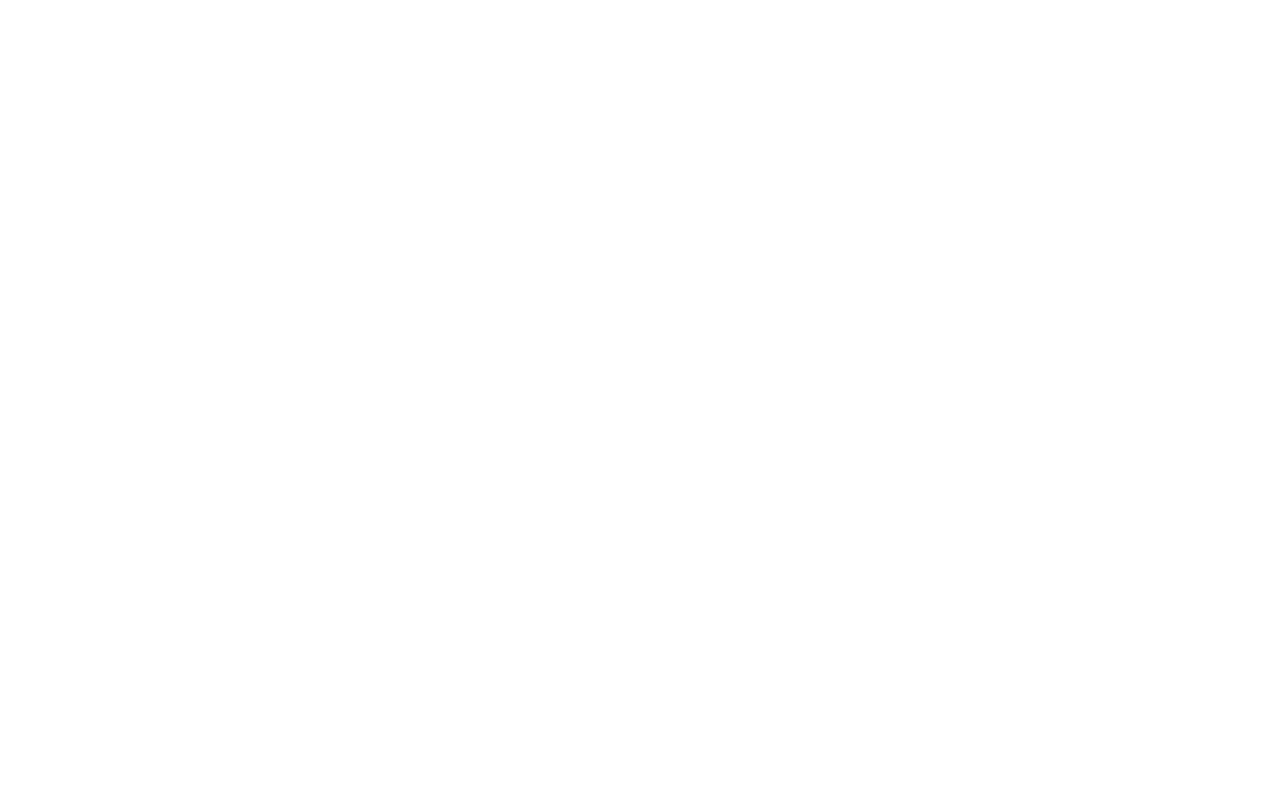
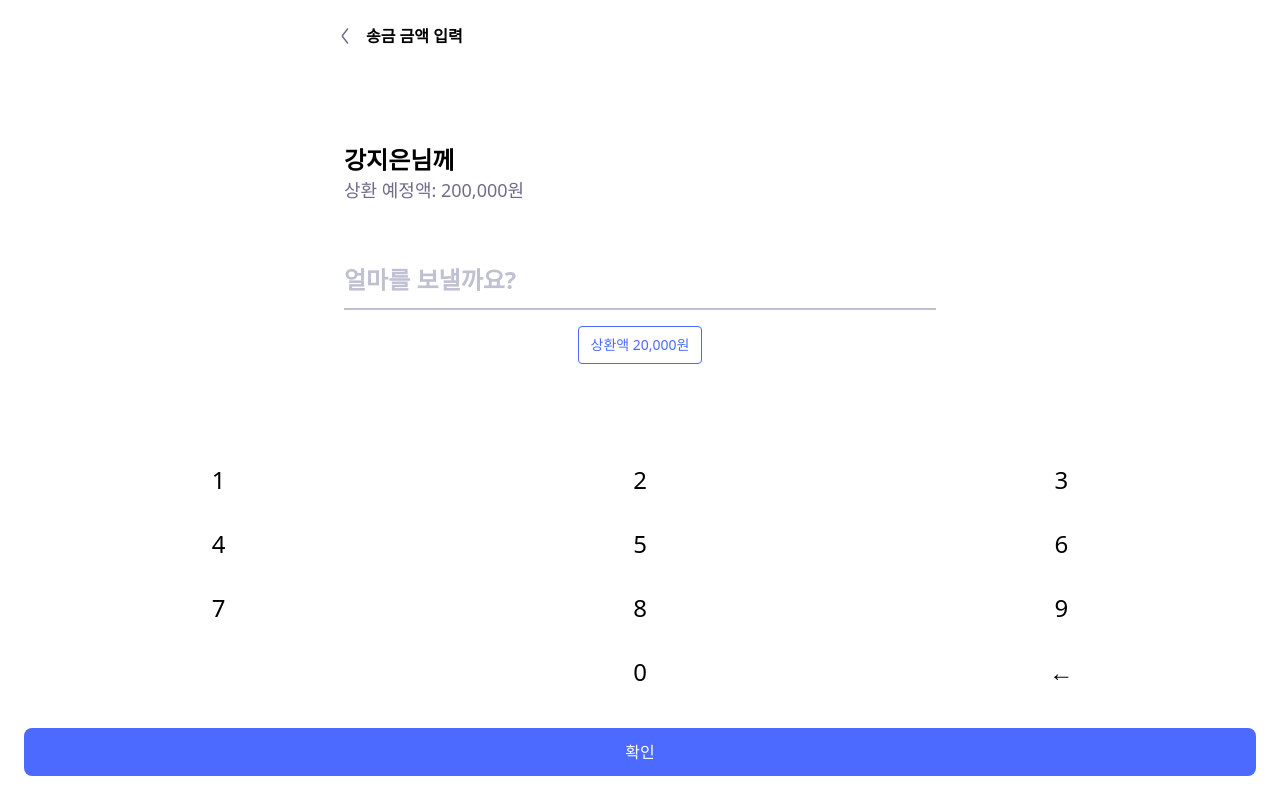
Before and after one commit to FormMate205/FormMate, a React (Vite) app in the folder Frontend/: page /transfer/amount in a window 1280 px wide. Before the commit this address had no page. Built offline with nearby package versions, Linux system fonts and the light colour scheme; a web font is replaced by a local one.

Commit message:
publish: WIP 송금 금액 입력 퍼블리싱

```diff
--- a/Frontend/src/app/App.tsx
+++ b/Frontend/src/app/App.tsx
@@ -21,6 +21,8 @@ import {
     Notifications,
     TransferComplete,
     SelectRecipient,
+    EnterAmount,
+    EnterPassword,
 } from '@/pages';
 import Transaction from '@/pages/transaction/Transaction';
 import LayoutProvider from './provider/LayoutProvider';
@@ -70,6 +72,11 @@ const App = () => {
                         path='/transfer/complete'
                         element={<TransferComplete />}
                     />
+                    <Route
+                        path='/transfer/password'
+                        element={<EnterPassword />}
+                    />
+                    <Route path='/transfer/amount' element={<EnterAmount />} />
                 </Route>
             </Routes>
         </BrowserRouter>
--- a/Frontend/src/pages/index.tsx
+++ b/Frontend/src/pages/index.tsx
@@ -22,3 +22,5 @@ export { default as Notifications } from './notification/Notifiactions';
 // Transfer
 export { default as SelectRecipient } from './transfer/SelectRecipient';
 export { default as TransferComplete } from './transfer/TransferComplete';
+export { default as EnterAmount } from './transfer/EnterAmount';
+export { default as EnterPassword } from './transfer/EnterPassword';
--- /dev/null
+++ b/Frontend/src/pages/transfer/EnterAmount.tsx
@@ -0,0 +1,85 @@
+import { useState } from 'react';
+import { useNavigate } from 'react-router-dom';
+import { Button } from '@/components/ui/button';
+import { Header } from '@/widgets';
+
+const EnterAmount = () => {
+    const navigate = useNavigate();
+    const [inputValue, setInputValue] = useState('');
+    const handleNumberClick = (num: string) => {
+        if (inputValue.length >= 6) return;
+        setInputValue((prev) => prev + num);
+    };
+    const handleDelete = () => {
+        setInputValue((prev) => prev.slice(0, -1));
+    };
+    return (
+        <div className='flex flex-col px-4 py-2'>
+            <Header title='송금 금액 입력' />
+            <section className='mt-20 flex flex-col gap-12 px-2'>
+                <div className='flex flex-col'>
+                    <span className='text-2xl font-semibold'>강지은님께</span>
+                    <span className='text-line-700 text-lg font-medium'>
+                        상환 예정액: 200,000원
+                    </span>
+                </div>
+                <div className='flex flex-col gap-4'>
+                    <input
+                        type='text'
+                        placeholder='얼마를 보낼까요?'
+                        className='border-line-300 placeholder:text-line-300 w-full border-b-2 py-3 text-2xl font-semibold outline-none'
+                    />
+                    <div className='flex justify-center'>
+                        <Button variant={'choiceEmpty'}>상환액 20,000원</Button>
+                    </div>
+                </div>
+            </section>
+            <div className='fixed bottom-0 left-0 w-full px-6 pb-6'>
+                {/* 숫자 키패드 */}
+                <div className='mb-10 grid grid-cols-3 gap-8 text-center text-2xl'>
+                    {[
+                        '1',
+                        '2',
+                        '3',
+                        '4',
+                        '5',
+                        '6',
+                        '7',
+                        '8',
+                        '9',
+                        '',
+                        '0',
+                        '←',
+                    ].map((num) =>
+                        num === '←' ? (
+                            <div
+                                key={num}
+                                onClick={handleDelete}
+                                className='cursor-pointer'
+                            >
+                                ←
+                            </div>
+                        ) : (
+                            <div
+                                key={num}
+                                onClick={() => handleNumberClick(num)}
+                                className='cursor-pointer'
+                            >
+                                {num}
+                            </div>
+                        ),
+                    )}
+                </div>
+
+                <Button
+                    variant='primary'
+                    onClick={() => navigate('/transfer/password')}
+                >
+                    확인
+                </Button>
+            </div>
+        </div>
+    );
+};
+
+export default EnterAmount;
--- /dev/null
+++ b/Frontend/src/pages/transfer/EnterPassword.tsx
@@ -0,0 +1,68 @@
+import { useState } from 'react';
+import { useNavigate } from 'react-router-dom';
+import { Button } from '@/components/ui/button';
+import { Header } from '@/widgets';
+
+const EnterPassword = () => {
+    const navigate = useNavigate();
+    const [inputValue, setInputValue] = useState('');
+    const handleNumberClick = (num: string) => {
+        if (inputValue.length >= 6) return;
+        setInputValue((prev) => prev + num);
+    };
+    const handleDelete = () => {
+        setInputValue((prev) => prev.slice(0, -1));
+    };
+
+    return (
+        <div className='flex flex-col px-4 py-2'>
+            <Header title='송금 비밀번호 입력' />
+            <div className='fixed bottom-0 left-0 w-full px-6 pb-6'>
+                {/* 숫자 키패드 */}
+                <div className='mb-10 grid grid-cols-3 gap-8 text-center text-2xl'>
+                    {[
+                        '1',
+                        '2',
+                        '3',
+                        '4',
+                        '5',
+                        '6',
+                        '7',
+                        '8',
+                        '9',
+                        '',
+                        '0',
+                        '←',
+                    ].map((num) =>
+                        num === '←' ? (
+                            <div
+                                key={num}
+                                onClick={handleDelete}
+                                className='cursor-pointer'
+                            >
+                                ←
+                            </div>
+                        ) : (
+                            <div
+                                key={num}
+                                onClick={() => handleNumberClick(num)}
+                                className='cursor-pointer'
+                            >
+                                {num}
+                            </div>
+                        ),
+                    )}
+                </div>
+
+                <Button
+                    variant='primary'
+                    onClick={() => navigate('/transfer/complete')}
+                >
+                    확인
+                </Button>
+            </div>
+        </div>
+    );
+};
+
+export default EnterPassword;
```
